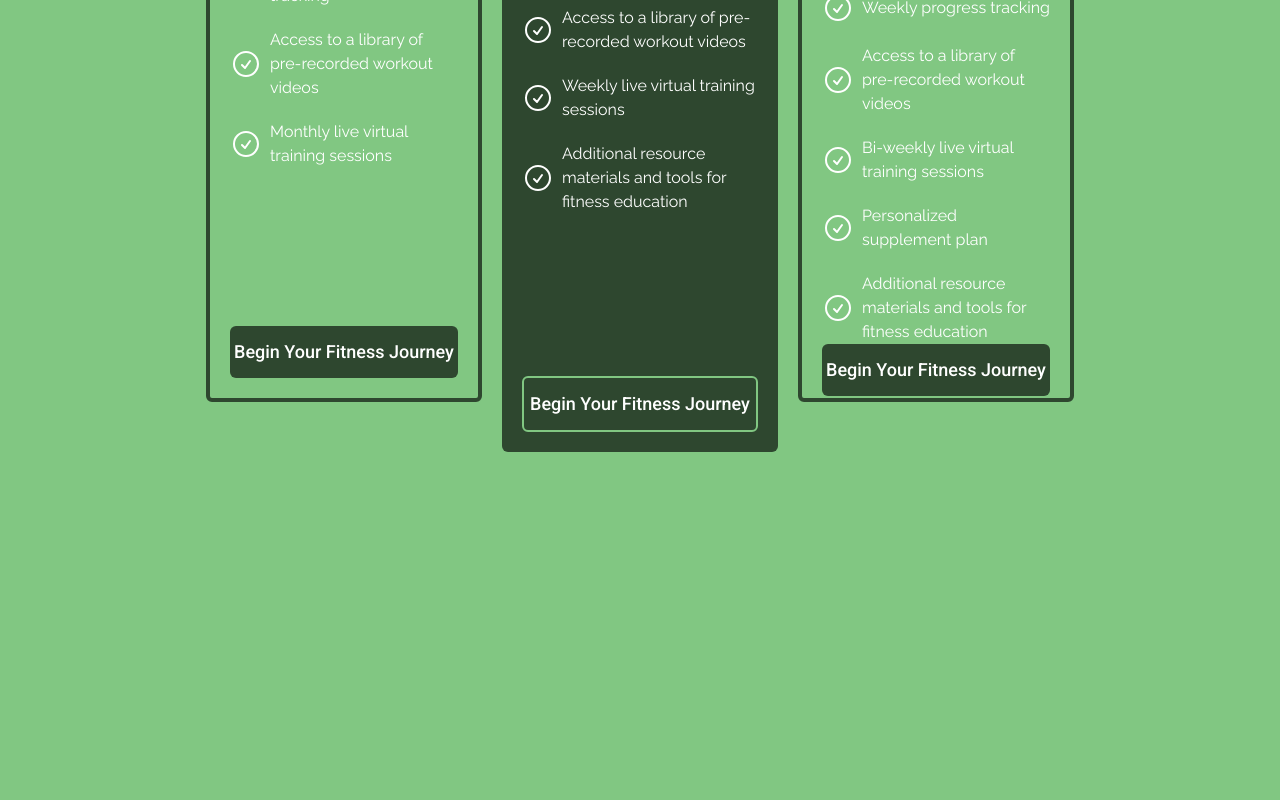
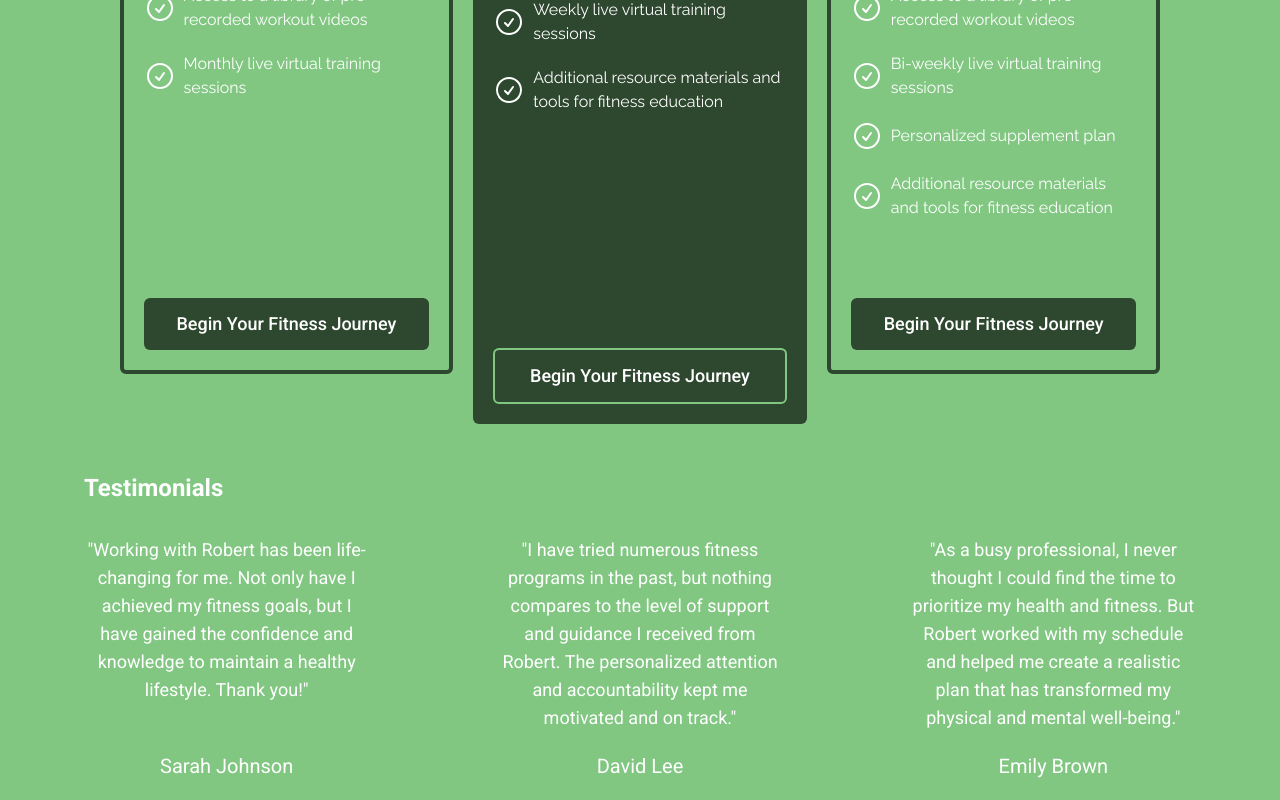
Before and after one commit to dave371/demo-1, a Next.js app: page / in a window 1280 px wide. Shown: the part 1428-2228 px from the top of the page. Before the commit the page ends 1900 px from the top, so only its background shows below. Built offline with nearby package versions, Linux system fonts and the light colour scheme; what tailwindcss-debug-screens would draw is missing.

Commit message:
added testimonial section

```diff
--- a/src/app/fonts.js
+++ b/src/app/fonts.js
@@ -1,4 +1,4 @@
-import { Raleway, Roboto } from 'next/font/google';
+import { Raleway, Roboto, Catamaran } from 'next/font/google';
 
 export const raleway = Raleway({
   subsets: ['latin'],
@@ -10,3 +10,16 @@ export const roboto = Roboto({
   weight: ['400', '500', '700', '900'],
   display: 'swap',
 });
+
+export const robotoItalic = Roboto({
+  subsets: ['latin'],
+  style: 'italic',
+  weight: ['400'],
+  display: 'swap',
+});
+
+export const catamaran = Catamaran({
+  subsets: ['latin'],
+  weight: ['400'],
+  display: 'swap',
+});
--- a/src/app/layout.js
+++ b/src/app/layout.js
@@ -8,8 +8,11 @@ export const metadata = {
 
 export default function RootLayout({ children }) {
   return (
-    <html lang="en" className={`lg:w-[75%] m-auto p-5 ${raleway.className}`}>
-      <body>{children}</body>
+    <html
+      lang="en"
+      className={`xl:w-[90%] 2xl:w-[75%] m-auto p-5 ${raleway.className}`}
+    >
+      <body class="debug-screens">{children}</body>
     </html>
   );
 }
--- a/src/app/page.jsx
+++ b/src/app/page.jsx
@@ -2,6 +2,7 @@ import Hero from '@/components/Hero';
 import Navbar from '@/components/Navbar';
 import Pricing from '@/components/Pricing';
 import Services from '@/components/Services';
+import Testimonials from '@/components/Testimoninals';
 
 export default function Home() {
   return (
@@ -10,6 +11,7 @@ export default function Home() {
       <Hero />
       <Services />
       <Pricing />
+      <Testimonials />
     </>
   );
 }
--- /dev/null
+++ b/src/components/Testimoninals/index.jsx
@@ -0,0 +1,56 @@
+import { roboto } from '@/app/fonts';
+import { robotoItalic } from '@/app/fonts';
+
+export default function Testimonials() {
+  const data = [
+    {
+      name: 'Sarah Johnson',
+      testimonial:
+        'Working with Robert has been life-changing for me. Not only have I achieved my fitness goals, but I have gained the confidence and knowledge to maintain a healthy lifestyle. Thank you!',
+    },
+    {
+      name: 'David Lee',
+      testimonial:
+        'I have tried numerous fitness programs in the past, but nothing compares to the level of support and guidance I received from Robert. The personalized attention and accountability kept me motivated and on track.',
+    },
+    {
+      name: 'Emily Brown',
+      testimonial:
+        'As a busy professional, I never thought I could find the time to prioritize my health and fitness. But Robert worked with my schedule and helped me create a realistic plan that has transformed my physical and mental well-being.',
+    },
+  ];
+
+  return (
+    <section className="mt-12">
+      <h2 className={`mb-8 font-semibold text-2xl ${roboto.className}`}>
+        Testimonials
+      </h2>
+
+      <div className="flex flex-col gap-32 md:items-center xl:flex-row xl:items-stretch">
+        {data.map((testimonial) => (
+          <TestimonialCard
+            key={testimonial.name}
+            name={testimonial.name}
+            testimonial={testimonial.testimonial}
+          />
+        ))}
+      </div>
+    </section>
+  );
+}
+
+function TestimonialCard({ name, testimonial }) {
+  return (
+    <div className="flex flex-col justify-between md:w-[75%] xl:w-full">
+      <p
+        className={`${robotoItalic.className} text-lg font-medium text-center`}
+      >
+        {`"${testimonial}"`}
+      </p>
+
+      <p className={`${roboto.className} font-normal text-xl text-center mt-5`}>
+        {name}
+      </p>
+    </div>
+  );
+}
```
